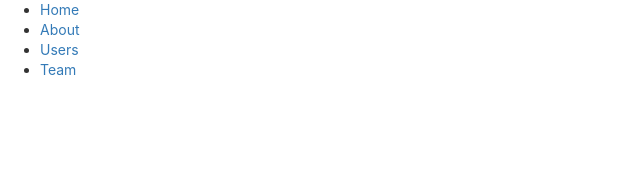
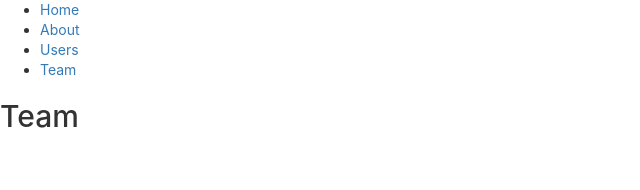
Before and after one commit to thanissaro/c60-haydel-biel, a React (Create React App) app in the folder react-client/: page /team in a window 1280 px wide. Shown: the top 190 px of the page, without its empty margins (0-640 px from the left). Built offline with nearby package versions, Linux system fonts and the light colour scheme.

Commit message:
updated team

```diff
--- a/react-client/src/App.js
+++ b/react-client/src/App.js
@@ -29,6 +29,7 @@ const AppRouter = () => (
       <Route path="/" exact component={Index} />
       <Route path="/about/" component={About} />
       <Route path="/users/" component={Users} />
+      <Route path="/team/" component={Team} />
     </div>
   </Router>
 );
```
